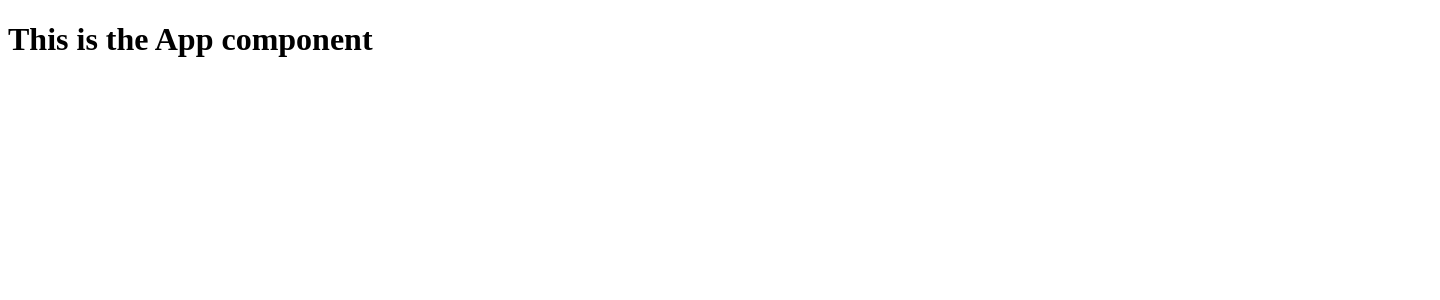
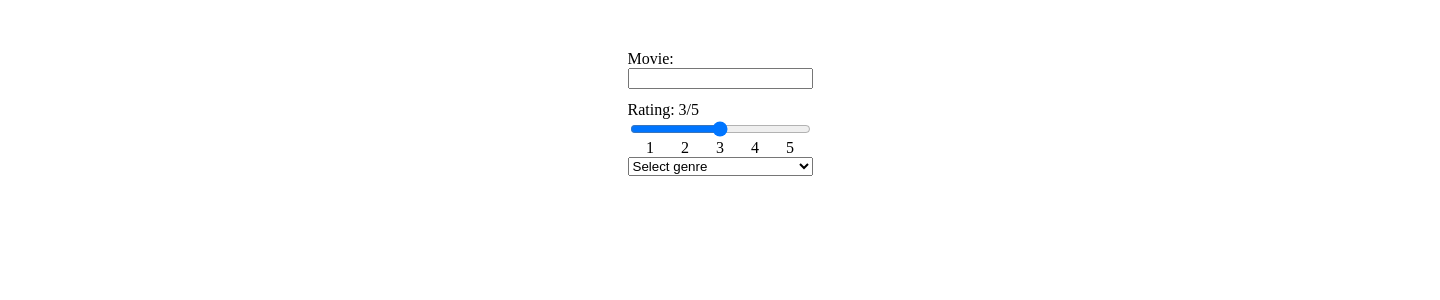
Before and after one commit to edvard01/lexicon-react-movie-cards, a React (Vite) app in the folder movie-cards/: page / in a window 1280 px wide. Shown: the top 300 px of the page, 1440 px wide, since content can reach past the window. Built offline with nearby package versions, Linux system fonts and the light colour scheme.

Commit message:
Started working on the form, took time to get my slider correctly, goal is to move the form to a modal instead.

```diff
--- a/movie-cards/src/App.tsx
+++ b/movie-cards/src/App.tsx
@@ -1,7 +1,9 @@
+import { MovieForm } from "./MovieForm";
+
 export function App() {
   return (
     <>
-      <h1>This is the App component</h1>
+      <MovieForm />
     </>
   );
 }
--- /dev/null
+++ b/movie-cards/src/MovieForm.tsx
@@ -0,0 +1,58 @@
+import React, { ChangeEvent } from "react";
+import { useState } from "react";
+import "./movieForm.css";
+
+export function MovieForm() {
+  const [sliderValue, setSliderValue] = useState<number>(3);
+
+  function handleSliderChange(event: ChangeEvent<HTMLInputElement>) {
+    const newValue = parseInt(event.target.value);
+    setSliderValue(newValue);
+  }
+
+  return (
+    <>
+      <div className="movie-form">
+        <form action="submit">
+          <span className="title">
+            <label id="movie-label">Movie:</label>
+            <input type="text" />
+          </span>
+          <span className="rating">
+            <label id="rating">Rating: {sliderValue}/5</label>
+            <input
+              type="range"
+              min={1}
+              max={5}
+              value={sliderValue}
+              onChange={handleSliderChange}
+              step={1}
+            />
+            <span className="rating-slider-label">
+              <p>1</p>
+              <p>2</p>
+              <p>3</p>
+              <p>4</p>
+              <p>5</p>
+            </span>
+          </span>
+          <select>
+            <option value="" disabled selected hidden>
+              Select genre
+            </option>
+            <option value="Horror">Horror</option>
+            <option value="Action">Action</option>
+            <option value="Drama">Drama</option>
+            <option value="Comedy">Comedy</option>
+            <option value="Thriller">Thriller</option>
+            <option value="Sci-Fi">Sci-Fi</option>
+            <option value="Romance">Romance</option>
+            <option value="Documentary">Documentary</option>
+            <option value="Adventure">Adventure</option>
+            <option value="Mystery">Mystery</option>
+          </select>
+        </form>
+      </div>
+    </>
+  );
+}
--- a/movie-cards/src/index.css
+++ b/movie-cards/src/index.css
@@ -0,0 +1,9 @@
+html {
+  margin: 0;
+  padding: 0;
+}
+
+body {
+  margin: 0;
+  padding: 0;
+}
--- /dev/null
+++ b/movie-cards/src/movieForm.css
@@ -0,0 +1,41 @@
+.movie-form {
+  display: flex;
+  width: 1440px;
+  margin: auto;
+  margin-top: 50px;
+  justify-content: center;
+  align-items: center;
+}
+
+.movie-form form {
+  display: flex;
+  flex-direction: column;
+  align-items: left;
+}
+
+.movie-form form .title {
+  display: flex;
+  flex-direction: column;
+  margin-bottom: 12px;
+}
+
+.movie-form form .rating {
+  display: flex;
+  flex-direction: column;
+}
+
+.movie-form form .rating #id {
+  margin-bottom: 8px;
+}
+
+.movie-form form .rating .rating-slider-label {
+  display: flex;
+  flex-direction: row;
+  width: 148px;
+  justify-content: space-between;
+  margin: auto;
+}
+
+.movie-form form .rating .rating-slider-label p {
+  margin: 0;
+}
```
